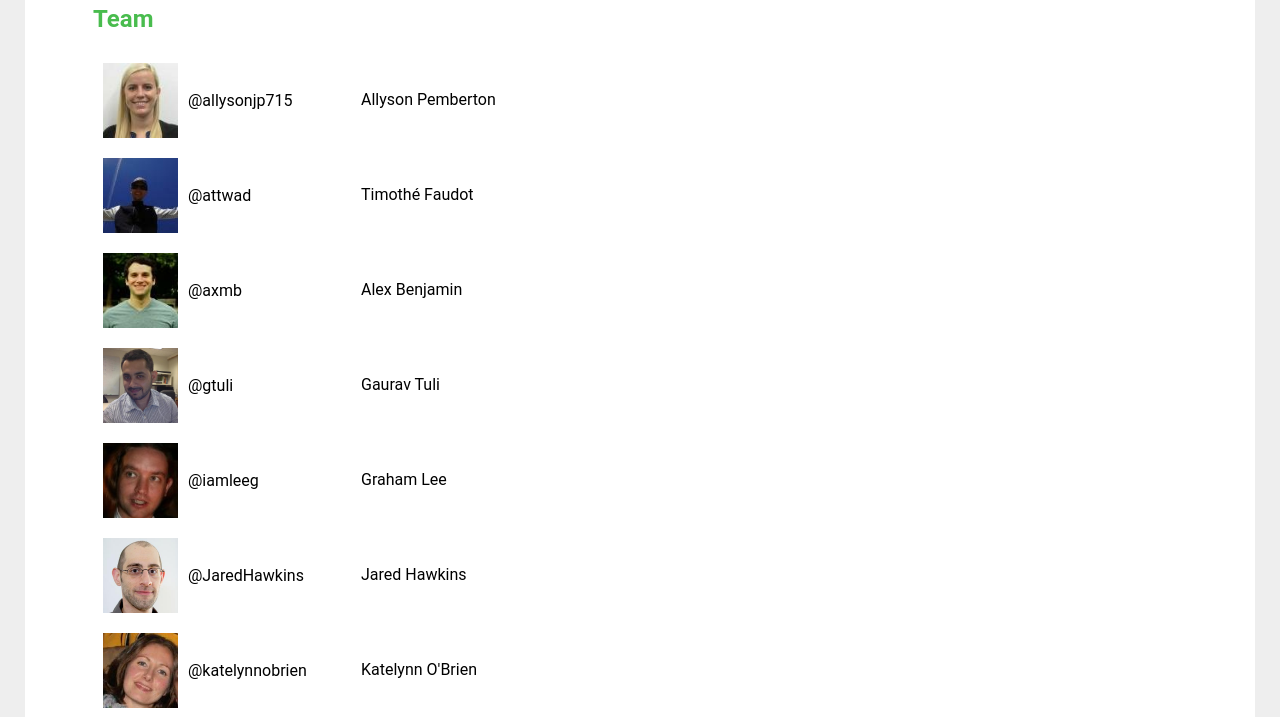
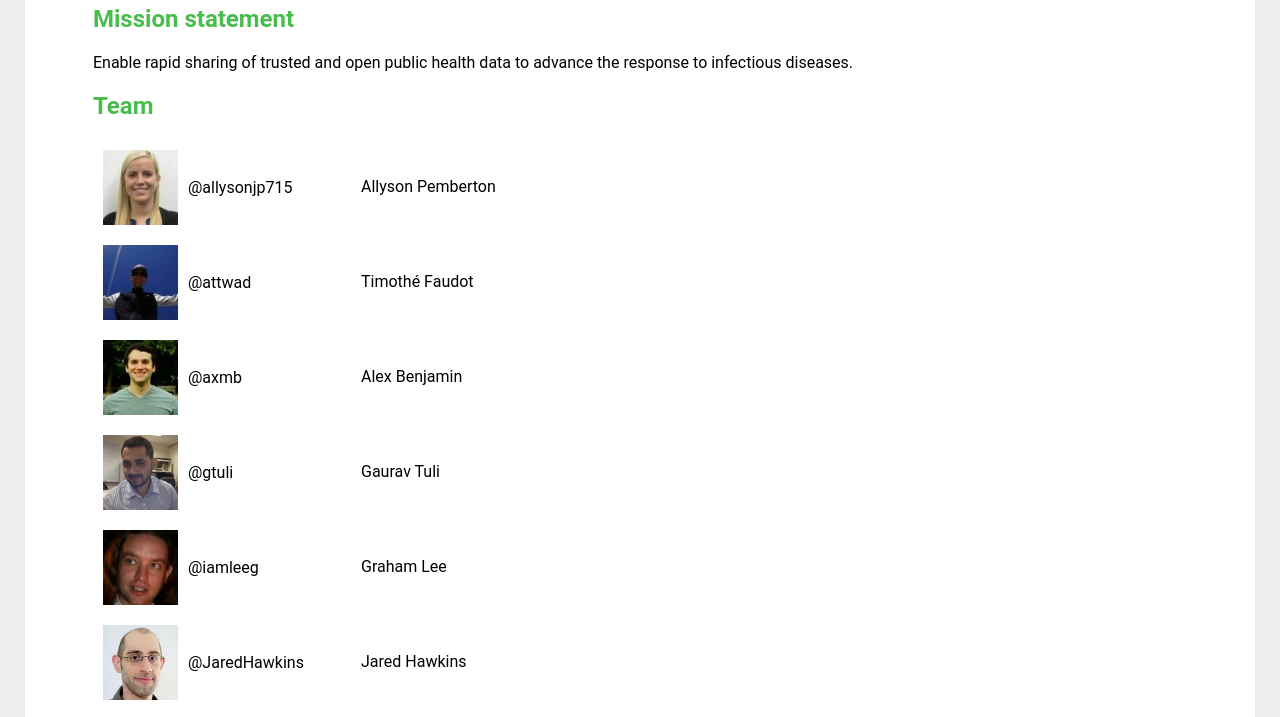
Before and after one commit to lmanul/ghdsi, a plain HTML site: page index.html in a window 1280 px wide. Shown: the part 147-864 px from the top of the page. Drawn offline with Linux system fonts and the light colour scheme.

Commit message:
Add mission statement

```diff
--- a/index.html
+++ b/index.html
@@ -54,6 +54,10 @@ ul {
 <body onload="listTeam()">
 
 <h1>Global Health Data Science Initiative</h1>
+
+<h2>Mission statement</h2>
+
+<p>Enable rapid sharing of trusted and open public health data to advance the response to infectious diseases.</p>
 
 <h2>Team</h2>
 
```
